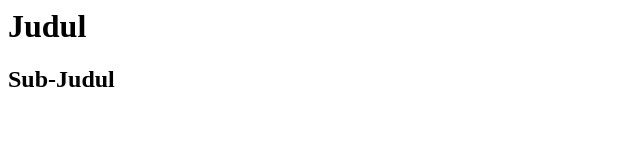
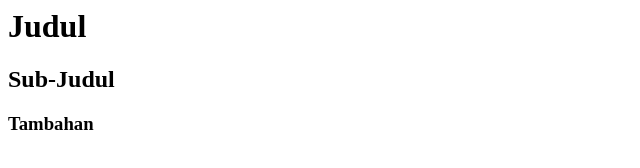
Before and after one commit to adityawisnuf/belajargit, a plain HTML site: page index.html in a window 1280 px wide. Shown: the whole page, without its empty margins (0-640 px from the left). Drawn offline with Linux system fonts and the light colour scheme.

Commit message:
tambahan h3

```diff
--- a/index.html
+++ b/index.html
@@ -4,5 +4,6 @@
 	<body>
 		<h1>Judul</h1>
 		<h2>Sub-Judul</h2>
+		<h3>Tambahan</h3>
 	</body>
 </html>
```
